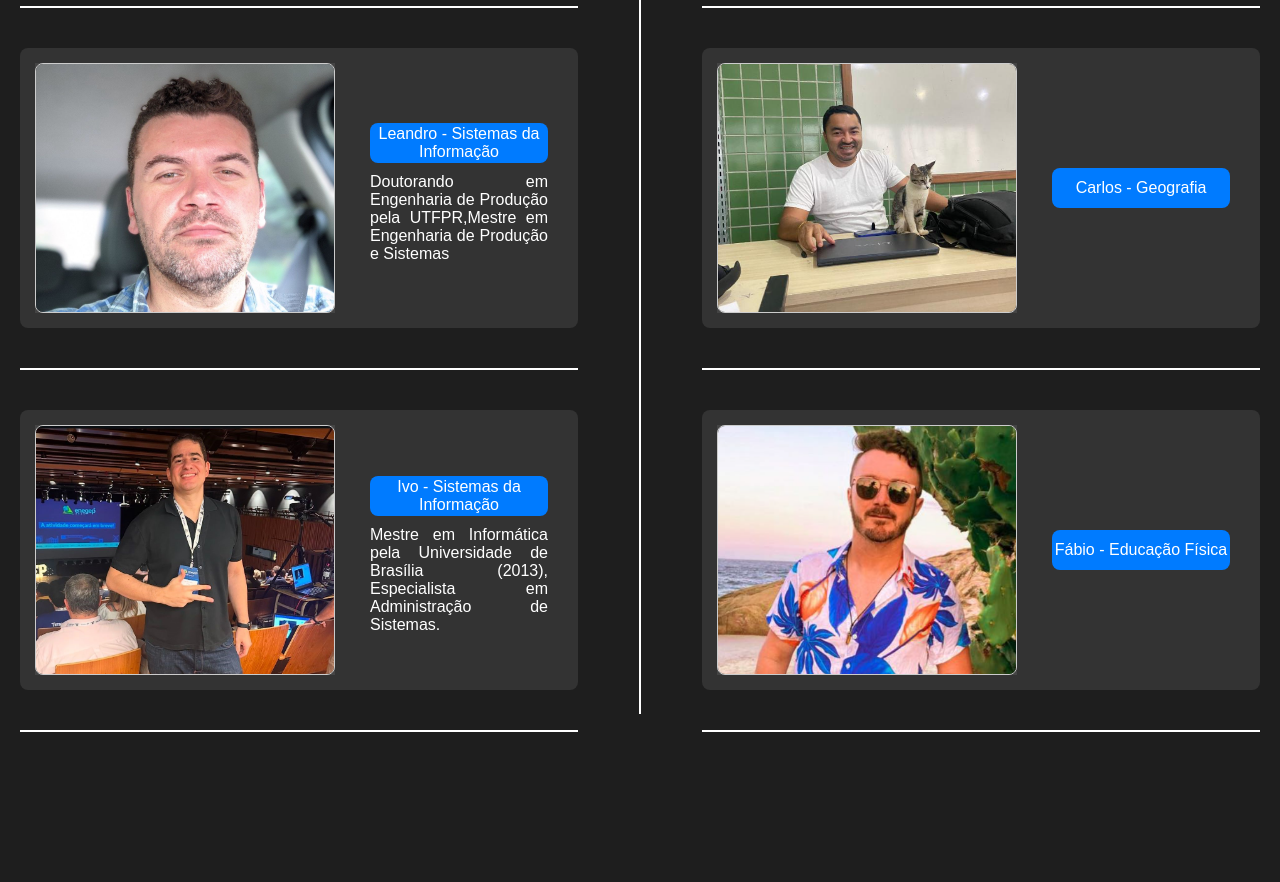
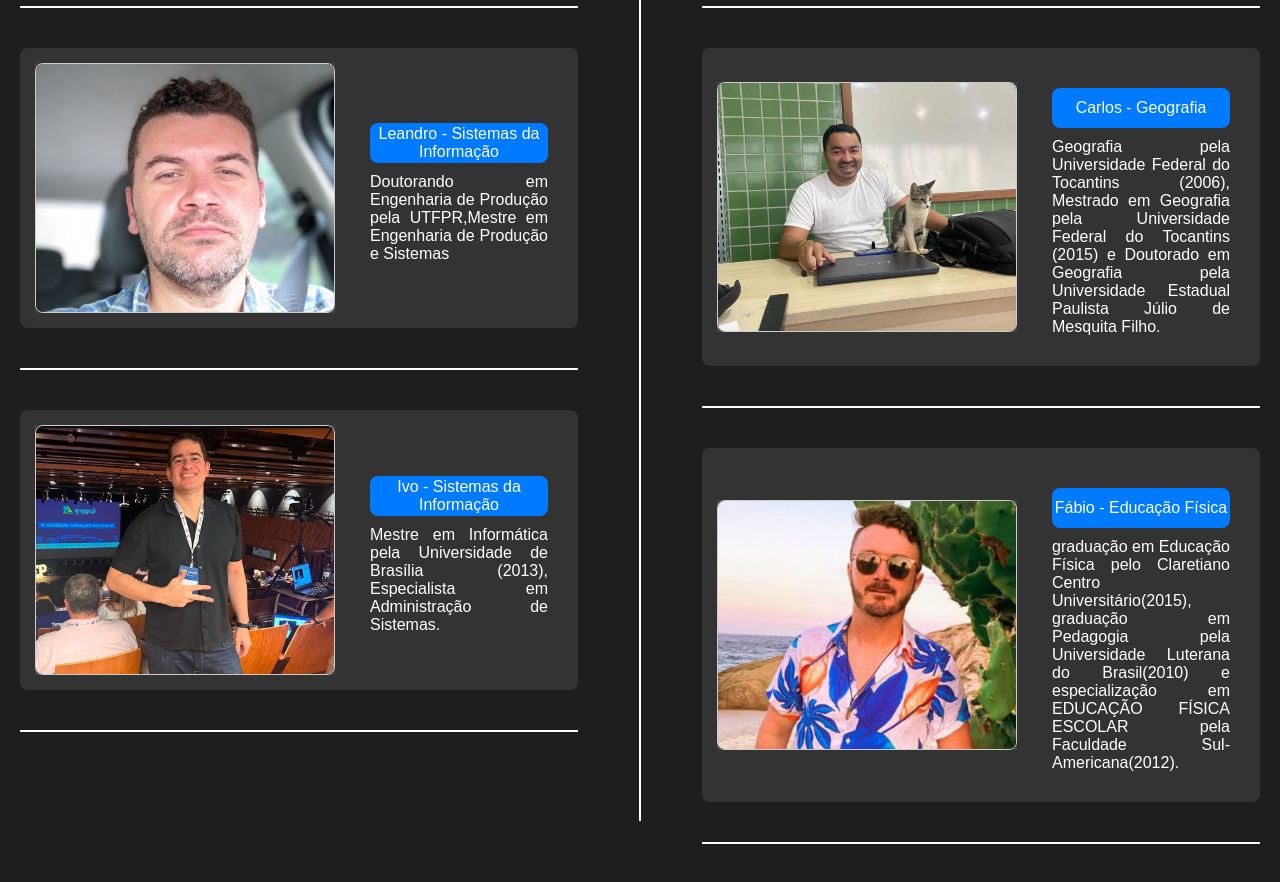
Before and after one commit to Nessa92130377/IFTO_WEB, a plain HTML site: page servidores.html in a window 1280 px wide. Shown: the part 540-1422 px from the top of the page. Before the commit the page ends 1312 px from the top, so only its background shows below. Drawn offline with Linux system fonts and the light colour scheme.

Commit message:
reate
ret

```diff
--- a/servidores.html
+++ b/servidores.html
@@ -113,7 +113,9 @@
                 </div>
                 <div class="box-text">
                     <div class="box-blue">Carlos - Geografia</div>
-                    <p></p>
+                    <p>Geografia pela Universidade Federal do Tocantins
+                        (2006), Mestrado em Geografia pela Universidade Federal do Tocantins (2015) e Doutorado
+                        em Geografia pela Universidade Estadual Paulista Júlio de Mesquita Filho.</p>
                 </div>
             </div>
                 <div class="separator"></div>
@@ -125,7 +127,9 @@
                     </div>
                     <div class="box-text">
                         <div class="box-blue">Fábio - Educação Física</div>
-                        <p></p>
+                        <p>graduação em Educação Física pelo Claretiano Centro
+                            Universitário(2015), graduação em Pedagogia pela Universidade Luterana do Brasil(2010) e
+                            especialização em EDUCAÇÃO FÍSICA ESCOLAR pela Faculdade Sul-Americana(2012).</p>
                     </div>
                 </div>
                 <div class="separator"></div>
```
